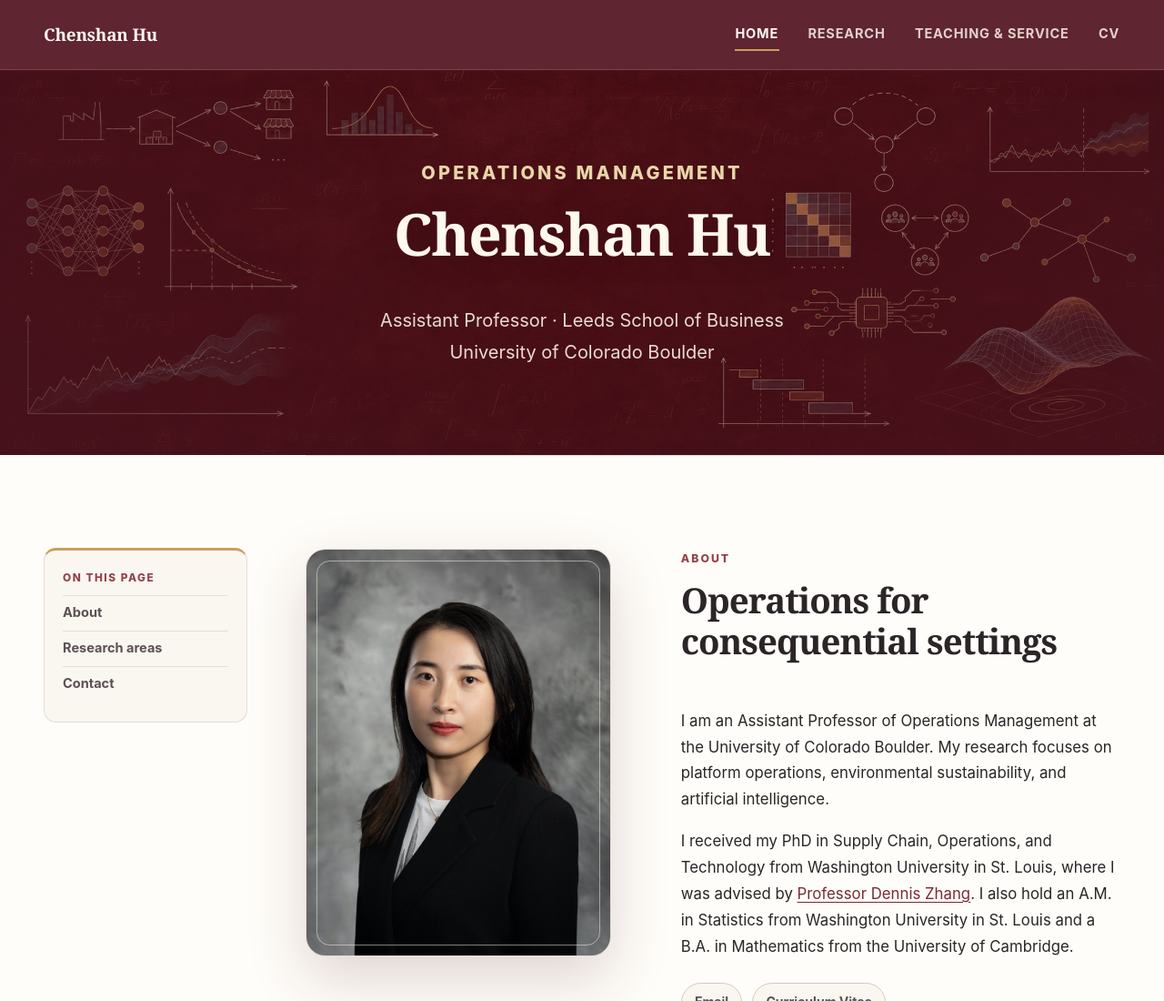
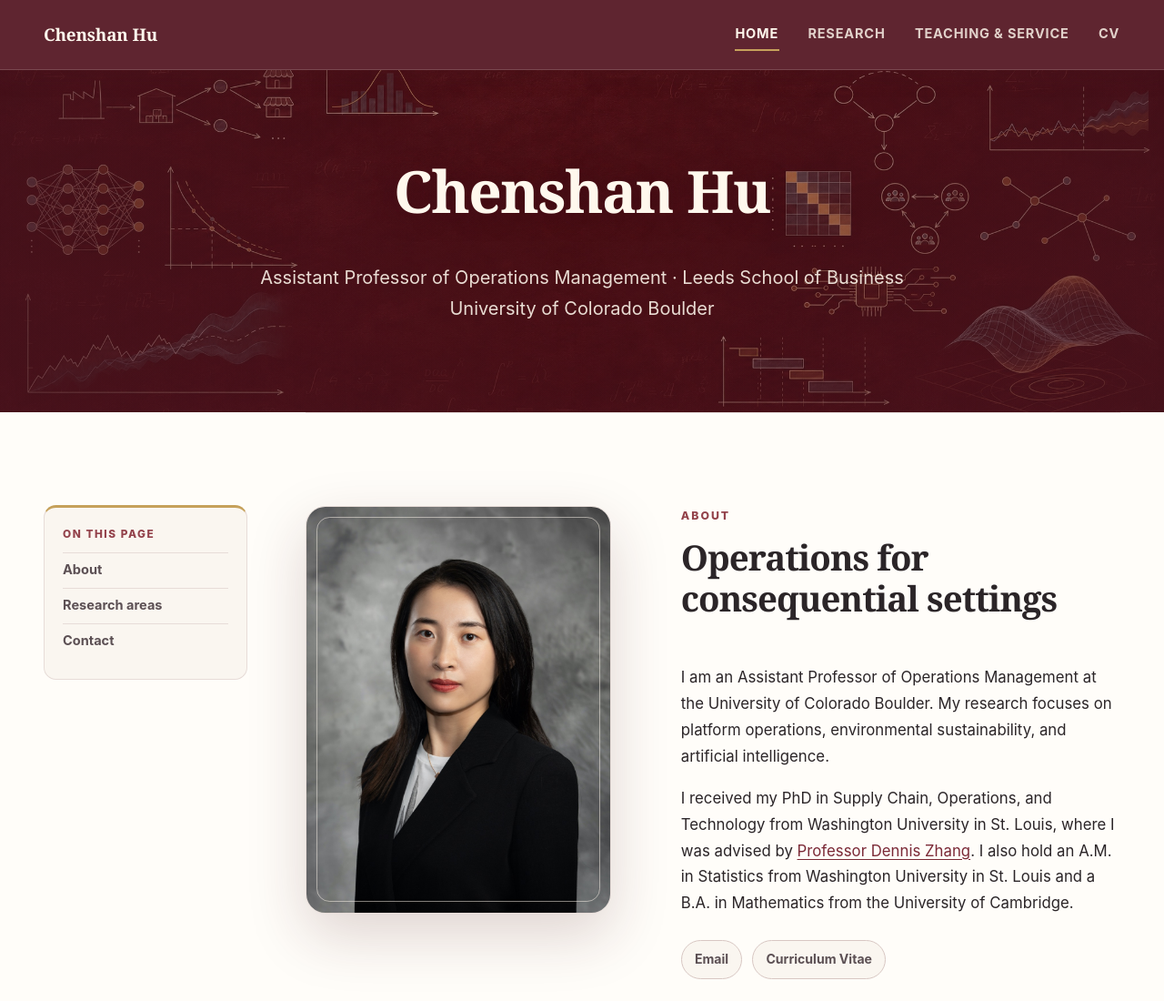
Before and after one commit to chenshanhu369/chenshanhu369.github.io, a plain HTML site: page index.html in a window 1280 px wide. Shown: the top 1100 px of the page at 91% size. Drawn offline with Linux system fonts and the light colour scheme.

Commit message:
Move field into homepage title line

```diff
--- a/index.html
+++ b/index.html
@@ -54,9 +54,8 @@
       <section class="hero" aria-labelledby="hero-title">
         <div class="hero-overlay"></div>
         <div class="hero-inner">
-          <p class="eyebrow">Operations Management</p>
           <h1 id="hero-title">Chenshan Hu</h1>
-          <p class="hero-meta">Assistant Professor · Leeds School of Business<br>University of Colorado Boulder</p>
+          <p class="hero-meta">Assistant Professor of Operations Management · Leeds School of Business<br>University of Colorado Boulder</p>
         </div>
       </section>
 
```
